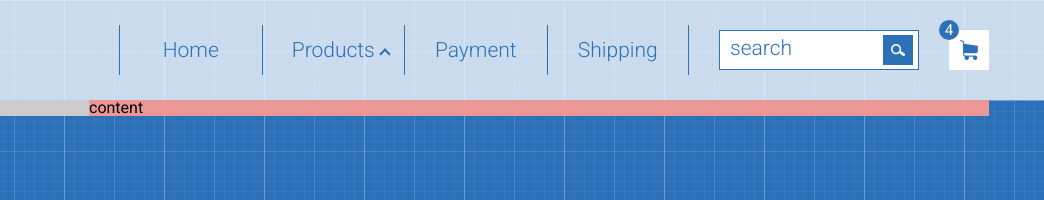
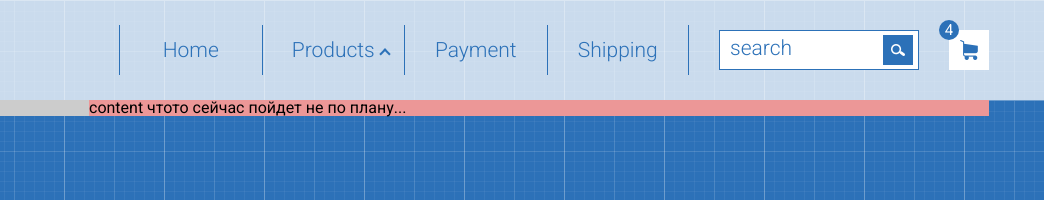
Before and after one commit to yaborodinov/git_expiriance.github.io, a website: page index.html in a window 1280 px wide. Shown: the top 200 px of the page, 236-1280 px from the left. Drawn offline with Linux system fonts and the light colour scheme.

Commit message:
add some text in block maine

```diff
--- a/index.html
+++ b/index.html
@@ -75,7 +75,7 @@
         <div class="conteiner">
           <div class="row_main">
             <div class="col-md-270">sidebar</div>
-            <div class="col-md-900">content</div>
+            <div class="col-md-900">content чтото сейчас пойдет не по плану...</div>
           </div>
         </div>
     </main>
```
